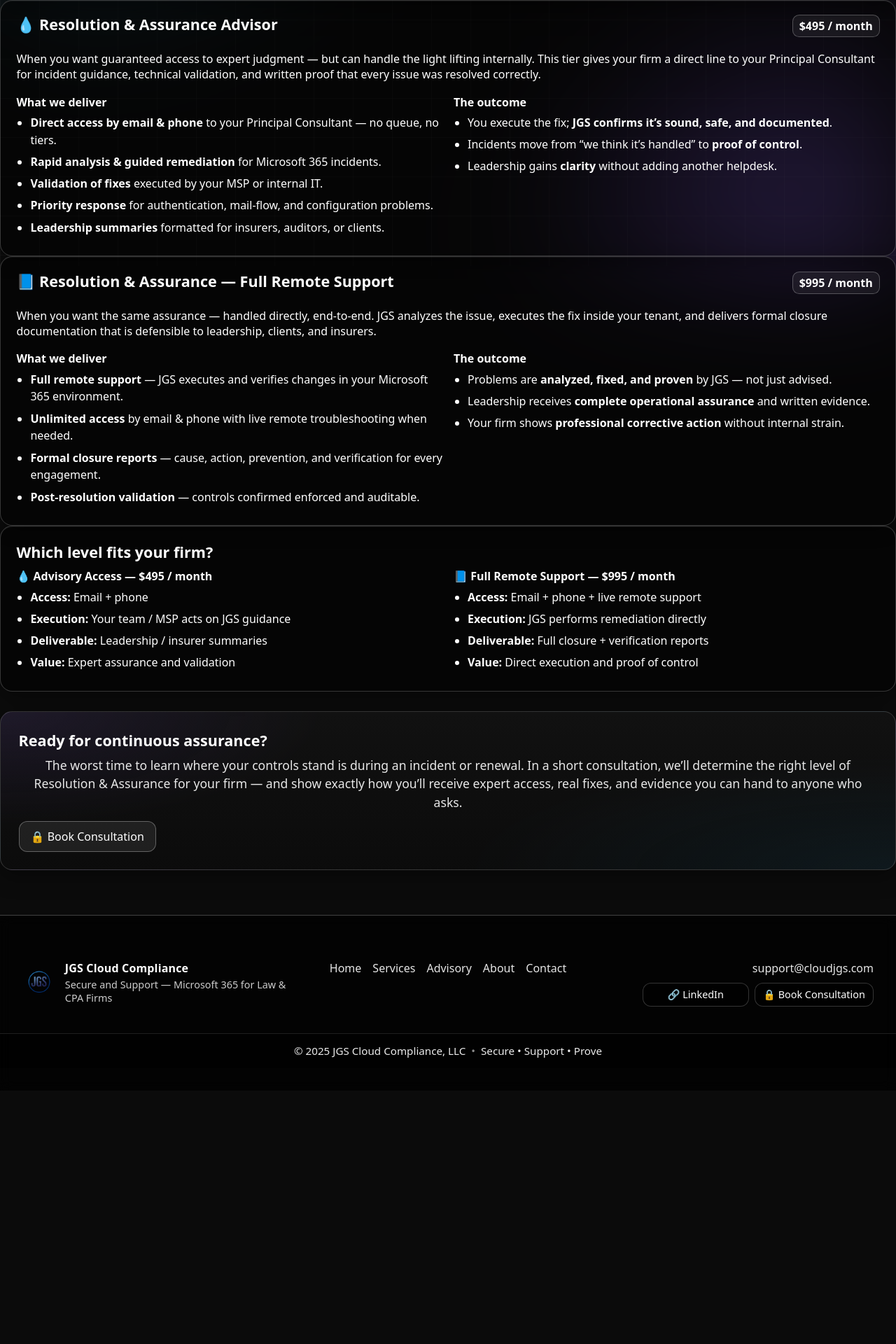
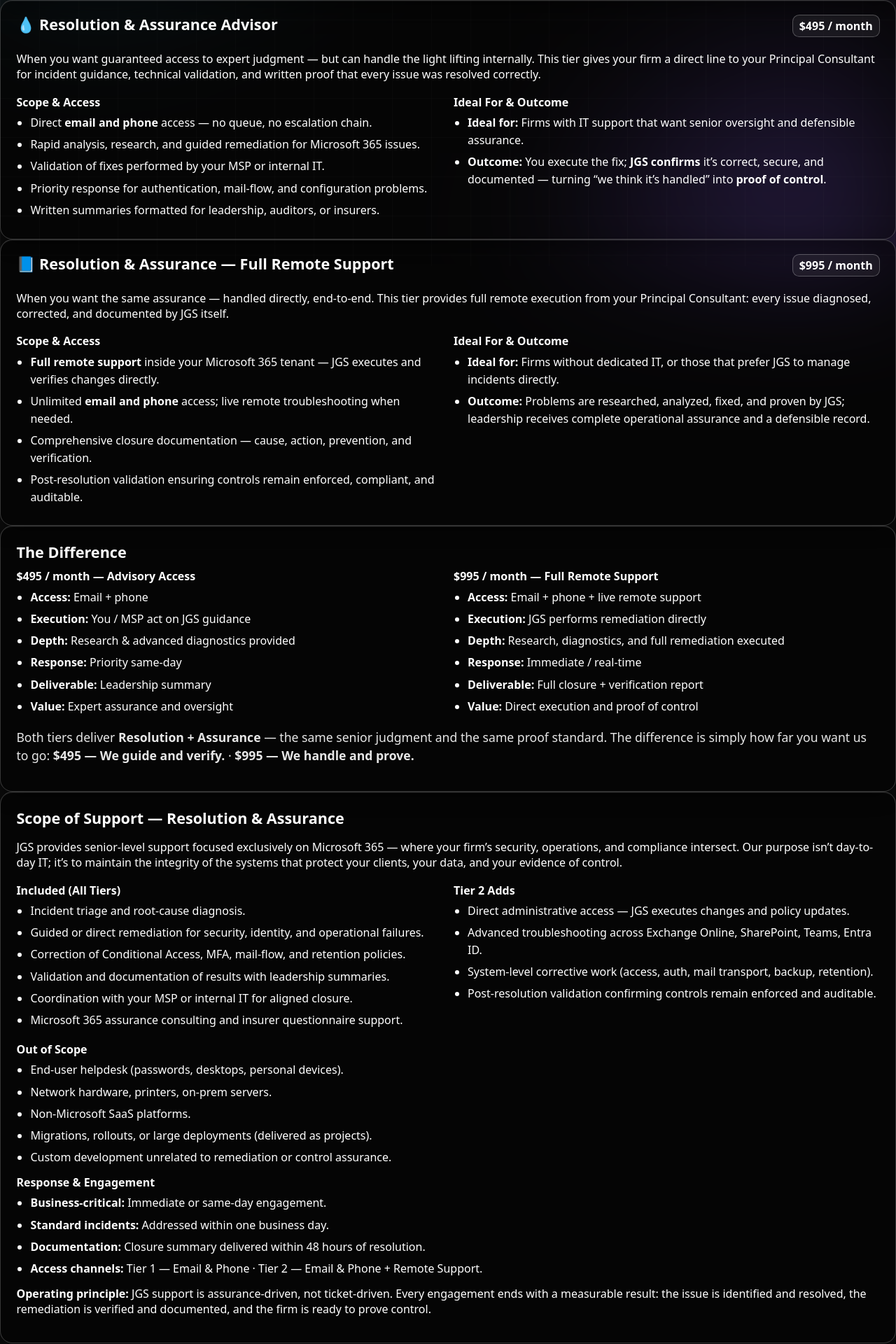
Before and after one commit to jspears80/jgs, a Next.js app: page /advisory in a window 1280 px wide. Shown: the part 420-2340 px from the top of the page at 70% size. Before the commit the page ends 1978 px from the top, so only its background shows below. Built offline with nearby package versions, Linux system fonts and the light colour scheme.

Commit message:
Update page.tsx

```diff
--- a/app/advisory/page.tsx
+++ b/app/advisory/page.tsx
@@ -17,13 +17,13 @@ export default function AdvisoryPage() {
         {/* legend chips */}
         <div className="legend-row">
           <span className="legend">💧 Advisory Access</span>
-          <span className="legend">📘 Hands-On Support</span>
+          <span className="legend">📘 Full Remote Support</span>
           <span className="legend">🧭 Judgment</span>
           <span className="legend">📄 Proof</span>
         </div>
       </div>
 
-      {/* ===== Tier 1: Resolution & Assurance — Advisory Access ===== */}
+      {/* ===== Tier 1 ===== */}
       <div id="advisory-access" className="card service-card">
         <div className="service-head">
           <h2 className="title-xl">💧 Resolution &amp; Assurance Advisor</h2>
@@ -38,27 +38,26 @@ export default function AdvisoryPage() {
 
         <div className="two-col">
           <div>
-            <p className="subhead">What we deliver</p>
+            <p className="subhead">Scope &amp; Access</p>
             <ul className="list-tight">
-              <li><strong>Direct access by email &amp; phone</strong> to your Principal Consultant — no queue, no tiers.</li>
-              <li><strong>Rapid analysis &amp; guided remediation</strong> for Microsoft 365 incidents.</li>
-              <li><strong>Validation of fixes</strong> executed by your MSP or internal IT.</li>
-              <li><strong>Priority response</strong> for authentication, mail-flow, and configuration problems.</li>
-              <li><strong>Leadership summaries</strong> formatted for insurers, auditors, or clients.</li>
+              <li>Direct <strong>email and phone</strong> access — no queue, no escalation chain.</li>
+              <li>Rapid analysis, research, and guided remediation for Microsoft 365 issues.</li>
+              <li>Validation of fixes performed by your MSP or internal IT.</li>
+              <li>Priority response for authentication, mail-flow, and configuration problems.</li>
+              <li>Written summaries formatted for leadership, auditors, or insurers.</li>
             </ul>
           </div>
           <div>
-            <p className="subhead">The outcome</p>
+            <p className="subhead">Ideal For &amp; Outcome</p>
             <ul className="list-tight">
-              <li>You execute the fix; <strong>JGS confirms it’s sound, safe, and documented</strong>.</li>
-              <li>Incidents move from “we think it’s handled” to <strong>proof of control</strong>.</li>
-              <li>Leadership gains <strong>clarity</strong> without adding another helpdesk.</li>
+              <li><strong>Ideal for:</strong> Firms with IT support that want senior oversight and defensible assurance.</li>
+              <li><strong>Outcome:</strong> You execute the fix; <strong>JGS confirms</strong> it’s correct, secure, and documented — turning “we think it’s handled” into <strong>proof of control</strong>.</li>
             </ul>
           </div>
         </div>
       </div>
 
-      {/* ===== Tier 2: Resolution & Assurance — Full Remote Support ===== */}
+      {/* ===== Tier 2 ===== */}
       <div id="advisory-remote" className="card service-card">
         <div className="service-head">
           <h2 className="title-xl">📘 Resolution &amp; Assurance — Full Remote Support</h2>
@@ -67,57 +66,120 @@ export default function AdvisoryPage() {
 
         <p>
           When you want the same assurance — handled directly, end-to-end.
-          JGS analyzes the issue, executes the fix inside your tenant, and delivers formal closure documentation
-          that is defensible to leadership, clients, and insurers.
+          This tier provides full remote execution from your Principal Consultant: every issue diagnosed, corrected,
+          and documented by JGS itself.
         </p>
 
         <div className="two-col">
           <div>
-            <p className="subhead">What we deliver</p>
+            <p className="subhead">Scope &amp; Access</p>
             <ul className="list-tight">
-              <li><strong>Full remote support</strong> — JGS executes and verifies changes in your Microsoft 365 environment.</li>
-              <li><strong>Unlimited access</strong> by email &amp; phone with live remote troubleshooting when needed.</li>
-              <li><strong>Formal closure reports</strong> — cause, action, prevention, and verification for every engagement.</li>
-              <li><strong>Post-resolution validation</strong> — controls confirmed enforced and auditable.</li>
+              <li><strong>Full remote support</strong> inside your Microsoft 365 tenant — JGS executes and verifies changes directly.</li>
+              <li>Unlimited <strong>email and phone</strong> access; live remote troubleshooting when needed.</li>
+              <li>Comprehensive closure documentation — cause, action, prevention, and verification.</li>
+              <li>Post-resolution validation ensuring controls remain enforced, compliant, and auditable.</li>
             </ul>
           </div>
           <div>
-            <p className="subhead">The outcome</p>
+            <p className="subhead">Ideal For &amp; Outcome</p>
             <ul className="list-tight">
-              <li>Problems are <strong>analyzed, fixed, and proven</strong> by JGS — not just advised.</li>
-              <li>Leadership receives <strong>complete operational assurance</strong> and written evidence.</li>
-              <li>Your firm shows <strong>professional corrective action</strong> without internal strain.</li>
+              <li><strong>Ideal for:</strong> Firms without dedicated IT, or those that prefer JGS to manage incidents directly.</li>
+              <li><strong>Outcome:</strong> Problems are researched, analyzed, fixed, and proven by JGS; leadership receives complete operational assurance and a defensible record.</li>
             </ul>
           </div>
         </div>
       </div>
 
-      {/* ===== Comparison — keeps it simple ===== */}
+      {/* ===== Difference table ===== */}
       <div className="card">
-        <h2 className="title-xl">Which level fits your firm?</h2>
+        <h2 className="title-xl">The Difference</h2>
         <div className="two-col">
           <div>
-            <p className="subhead">💧 Advisory Access — $495 / month</p>
+            <p className="subhead">$495 / month — Advisory Access</p>
             <ul className="list-tight">
               <li><strong>Access:</strong> Email + phone</li>
-              <li><strong>Execution:</strong> Your team / MSP acts on JGS guidance</li>
-              <li><strong>Deliverable:</strong> Leadership / insurer summaries</li>
-              <li><strong>Value:</strong> Expert assurance and validation</li>
+              <li><strong>Execution:</strong> You / MSP act on JGS guidance</li>
+              <li><strong>Depth:</strong> Research &amp; advanced diagnostics provided</li>
+              <li><strong>Response:</strong> Priority same-day</li>
+              <li><strong>Deliverable:</strong> Leadership summary</li>
+              <li><strong>Value:</strong> Expert assurance and oversight</li>
             </ul>
           </div>
           <div>
-            <p className="subhead">📘 Full Remote Support — $995 / month</p>
+            <p className="subhead">$995 / month — Full Remote Support</p>
             <ul className="list-tight">
               <li><strong>Access:</strong> Email + phone + live remote support</li>
               <li><strong>Execution:</strong> JGS performs remediation directly</li>
-              <li><strong>Deliverable:</strong> Full closure + verification reports</li>
+              <li><strong>Depth:</strong> Research, diagnostics, and full remediation executed</li>
+              <li><strong>Response:</strong> Immediate / real-time</li>
+              <li><strong>Deliverable:</strong> Full closure + verification report</li>
               <li><strong>Value:</strong> Direct execution and proof of control</li>
             </ul>
           </div>
         </div>
+
+        <p className="lead" style={{ marginTop: '.75rem' }}>
+          Both tiers deliver <strong>Resolution + Assurance</strong> — the same senior judgment and the same proof standard.
+          The difference is simply how far you want us to go: <strong>$495 — We guide and verify.</strong> · <strong>$995 — We handle and prove.</strong>
+        </p>
       </div>
 
-      {/* ===== CTA — Threat → Proof ===== */}
+      {/* ===== Scope of Support ===== */}
+      <div className="card">
+        <h2 className="title-xl">Scope of Support — Resolution &amp; Assurance</h2>
+        <p>
+          JGS provides senior-level support focused exclusively on Microsoft 365 — where your firm’s security, operations,
+          and compliance intersect. Our purpose isn’t day-to-day IT; it’s to maintain the integrity of the systems that
+          protect your clients, your data, and your evidence of control.
+        </p>
+
+        <div className="two-col">
+          <div>
+            <p className="subhead">Included (All Tiers)</p>
+            <ul className="list-tight">
+              <li>Incident triage and root-cause diagnosis.</li>
+              <li>Guided or direct remediation for security, identity, and operational failures.</li>
+              <li>Correction of Conditional Access, MFA, mail-flow, and retention policies.</li>
+              <li>Validation and documentation of results with leadership summaries.</li>
+              <li>Coordination with your MSP or internal IT for aligned closure.</li>
+              <li>Microsoft 365 assurance consulting and insurer questionnaire support.</li>
+            </ul>
+          </div>
+          <div>
+            <p className="subhead">Tier 2 Adds</p>
+            <ul className="list-tight">
+              <li>Direct administrative access — JGS executes changes and policy updates.</li>
+              <li>Advanced troubleshooting across Exchange Online, SharePoint, Teams, Entra ID.</li>
+              <li>System-level corrective work (access, auth, mail transport, backup, retention).</li>
+              <li>Post-resolution validation confirming controls remain enforced and auditable.</li>
+            </ul>
+          </div>
+        </div>
+
+        <p className="subhead" style={{ marginTop: '.75rem' }}>Out of Scope</p>
+        <ul className="list-tight">
+          <li>End-user helpdesk (passwords, desktops, personal devices).</li>
+          <li>Network hardware, printers, on-prem servers.</li>
+          <li>Non-Microsoft SaaS platforms.</li>
+          <li>Migrations, rollouts, or large deployments (delivered as projects).</li>
+          <li>Custom development unrelated to remediation or control assurance.</li>
+        </ul>
+
+        <p className="subhead" style={{ marginTop: '.75rem' }}>Response &amp; Engagement</p>
+        <ul className="list-tight">
+          <li><strong>Business-critical:</strong> Immediate or same-day engagement.</li>
+          <li><strong>Standard incidents:</strong> Addressed within one business day.</li>
+          <li><strong>Documentation:</strong> Closure summary delivered within 48 hours of resolution.</li>
+          <li><strong>Access channels:</strong> Tier 1 — Email &amp; Phone · Tier 2 — Email &amp; Phone + Remote Support.</li>
+        </ul>
+
+        <p style={{ marginTop: '.75rem' }}>
+          <strong>Operating principle:</strong> JGS support is assurance-driven, not ticket-driven. Every engagement ends with a measurable result:
+          the issue is identified and resolved, the remediation is verified and documented, and the firm is ready to prove control.
+        </p>
+      </div>
+
+      {/* ===== CTA ===== */}
       <div className="card full cta-band">
         <h2 className="title-xl">Ready for continuous assurance?</h2>
         <p className="lead" style={{ marginBottom: '.9rem' }}>
```
